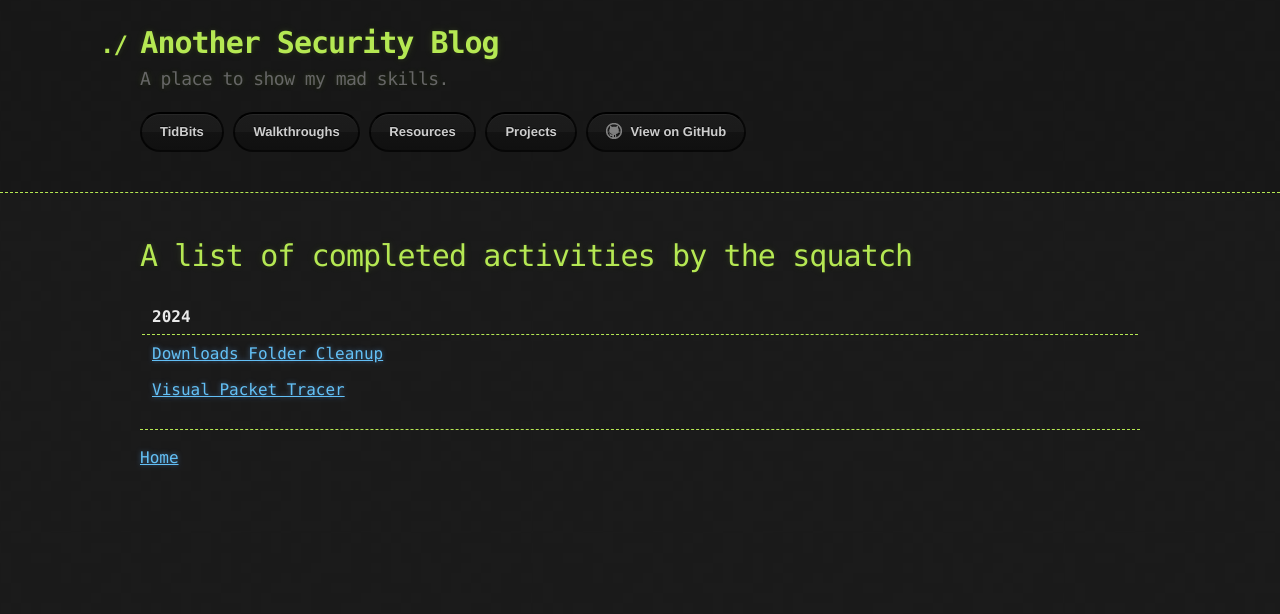
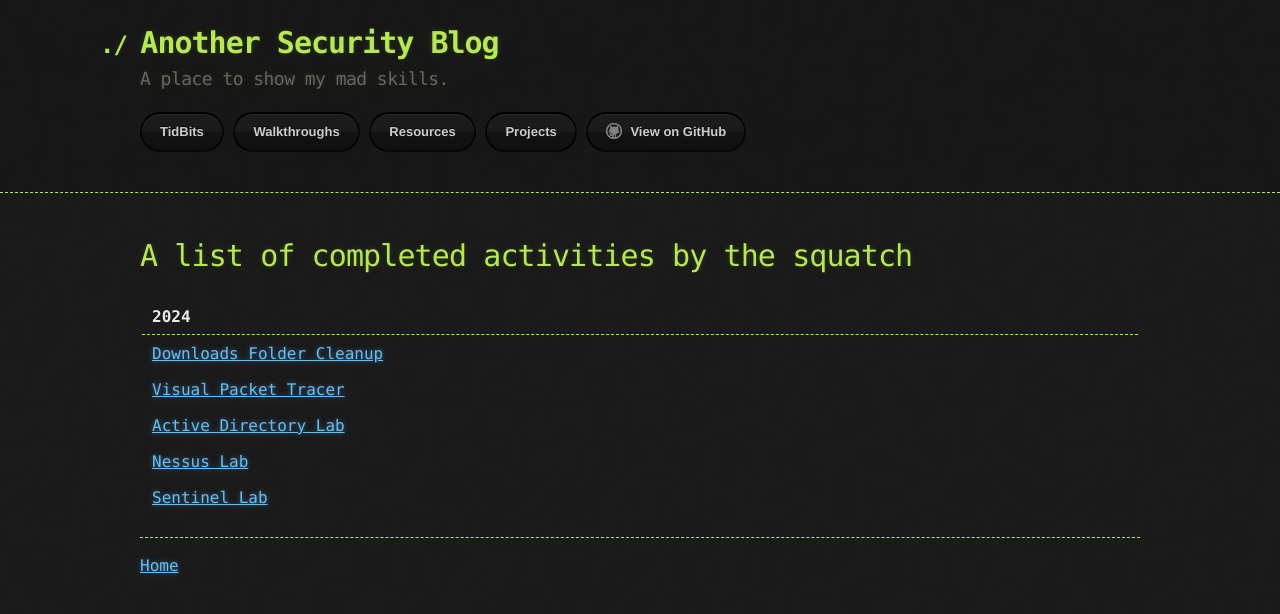
Before and after one commit to CyberCasquatch/cybercasquatch.github.io, a Jekyll site: the page built from Projects.md, in a window 1280 px wide. Shown: the top 614 px of the page. Built offline with Jekyll 4.4.1, drawn with Linux system fonts in a browser that asks for light colours.

Commit message:
Update Projects.md

```diff
--- a/Projects.md
+++ b/Projects.md
@@ -12,6 +12,9 @@ comments: false
 |:------------------|
 | [Downloads Folder Cleanup](_posts/Projects/Python/Download-file-cleanup.md) |
 | [Visual Packet Tracer](_posts/Projects/Python/Visual-Packet-Tracer.md) |
+| [Active Directory Lab](_posts/Projects/ActiveDirectoryLab.md) |
+| [Nessus Lab](_posts/Projects/Python/NessusLab.md) |
+| [Sentinel Lab](_posts/Projects/Python/SentinelSIEMLab.md) |
 
 * * *
 [Home](./index.md)
```
